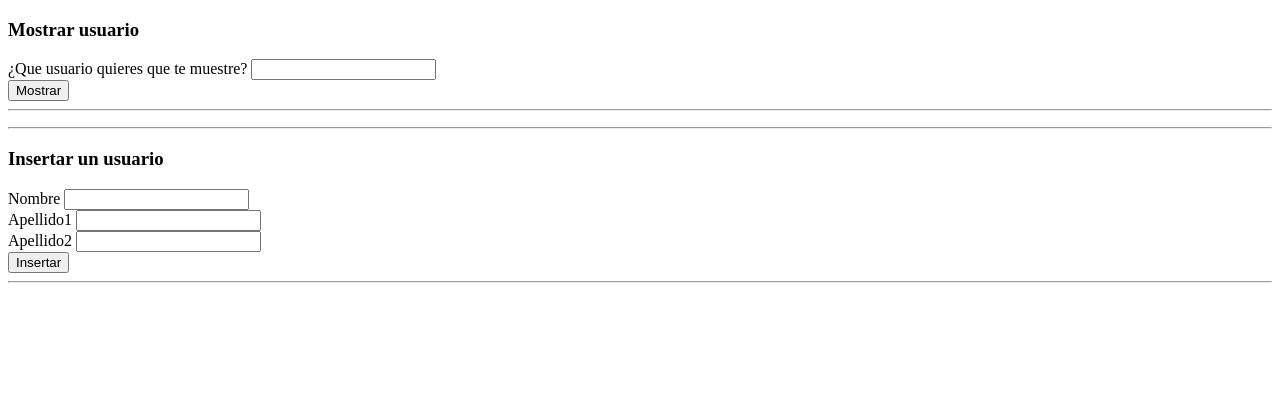
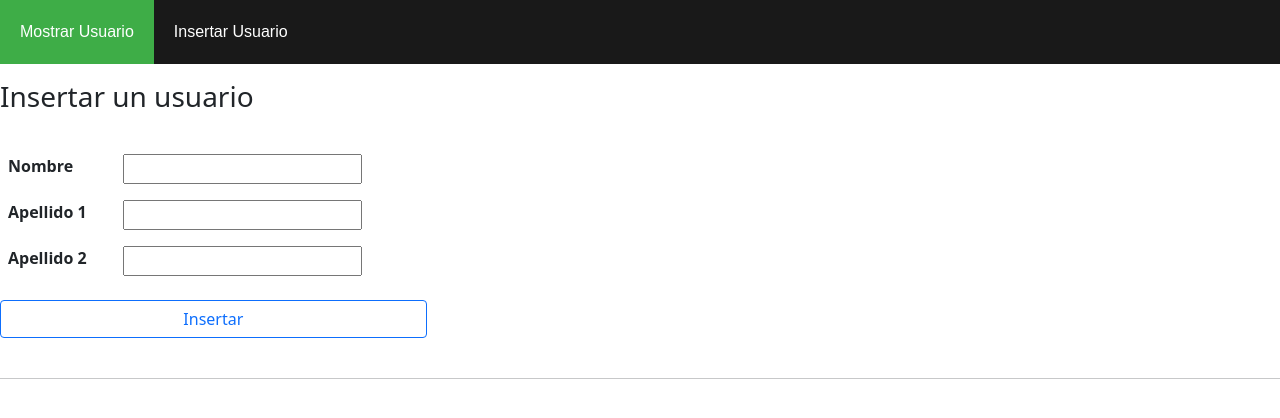
Before and after one commit to josehscodenotch/myAngularApp, an Angular app: page /insertar in a window 1280 px wide. Before the commit this address led to /. Shown: the top 418 px of the page. Built offline with nearby package versions, Linux system fonts and the light colour scheme.

Commit message:
Añadido Menu, Tablas y Bootstrap

```diff
--- a/src/app/app-routing.module.ts
+++ b/src/app/app-routing.module.ts
@@ -1,7 +1,13 @@
 import { NgModule } from '@angular/core';
 import { Routes, RouterModule } from '@angular/router';
+import { InsertarUsuarioComponent } from './pages/insertar-usuario/insertar-usuario.component';
+import { MostrarUsuarioComponent } from './pages/mostrar-usuario/mostrar-usuario.component';
 
-const routes: Routes = [];
+const routes: Routes = [
+  {path: "", redirectTo: "/mostrar", pathMatch:"full"},
+  {path: "insertar", component:InsertarUsuarioComponent},
+  {path: "mostrar" , component:MostrarUsuarioComponent}
+];
 
 @NgModule({
   imports: [RouterModule.forRoot(routes)],
--- a/src/app/app.component.html
+++ b/src/app/app.component.html
@@ -1,4 +1,2 @@
-<app-mostrar-usuario></app-mostrar-usuario>
-<app-insertar-usuario></app-insertar-usuario>
-<!---
-<router-outlet></router-outlet>-->
+<app-menu></app-menu>
+<router-outlet></router-outlet>
--- a/src/app/app.module.ts
+++ b/src/app/app.module.ts
@@ -6,12 +6,14 @@ import { AppComponent } from './app.component';
 import { InsertarUsuarioComponent } from './pages/insertar-usuario/insertar-usuario.component';
 import { MostrarUsuarioComponent } from './pages/mostrar-usuario/mostrar-usuario.component';
 import { HttpClientModule } from '@angular/common/http';
+import { MenuComponent } from './pages/menu/menu.component';
 
 @NgModule({
   declarations: [
     AppComponent,
     InsertarUsuarioComponent,
-    MostrarUsuarioComponent
+    MostrarUsuarioComponent,
+    MenuComponent
   ],
   imports: [
     BrowserModule,
--- a/src/app/pages/insertar-usuario/insertar-usuario.component.css
+++ b/src/app/pages/insertar-usuario/insertar-usuario.component.css
@@ -0,0 +1,4 @@
+.contenido
+{
+    padding-top: 80px;
+}
--- a/src/app/pages/insertar-usuario/insertar-usuario.component.html
+++ b/src/app/pages/insertar-usuario/insertar-usuario.component.html
@@ -1,11 +1,37 @@
-<h3> Insertar un usuario</h3>
-Nombre <input #userName><br>
-Apellido1 <input #userApp1><br>
-Apellido2 <input #userApp2><br>
-<button type="button" (click) = "insertarUsuario(userName.value, userApp1.value, userApp2.value)">Insertar</button><br>
+<div class = "contenido">
+<h3> Insertar un usuario</h3><br>
+
+
+<!--<button type="button" class="btn btn-outline-primary" (click) = "insertarUsuario(userName.value, userApp1.value, userApp2.value)">Insertar</button><br>
+-->
+
+<div class="col-md-4">
+<table class="table table-borderless">
+    <tbody>
+      <tr>
+        <th scope="row">Nombre</th>
+        <td><input #userName></td>
+      </tr>
+      <tr>
+        <th scope="row">Apellido 1</th>
+        <td><input #userApp1></td>
+      <tr>
+        <th scope="row">Apellido 2</th>
+        <td><input #userApp2></td>
+      </tr>
+    </tbody>
+  </table>
+  <div class="d-grid gap-2">
+    <button type="button" class="btn btn-outline-primary"
+                (click) = "insertarUsuario(userName.value, userApp1.value, userApp2.value)">Insertar</button>
+    </div>
+</div>
+<br>
+
 <hr>
 
 <!--<h3> Borrar un usuario</h3>
 Id <input #idUser><br>
 <button type="button" (click) = "eliminarUsuario(idUser.value)">Borrar</button><br>
 <hr>-->
+</div>
--- /dev/null
+++ b/src/app/pages/menu/menu.component.css
@@ -0,0 +1,54 @@
+/*Eliminamos los margenes y paddings que agrega el navegador por defecto*/
+* {
+    padding: 0;
+    margin: 0;
+  }
+
+  /*Agregamos margenes inferiores a los parrafos*/
+  p {
+    margin-bottom: 20px;
+  }
+
+  header {
+    background: rgba(0,0,0,0.9);
+    width: 100%;
+    position: fixed;
+    z-index: 100;
+  }
+
+  nav {
+    float: left; /* Desplazamos el nav hacia la izquierda */
+  }
+
+  nav ul {
+    list-style: none;
+    overflow: hidden; /* Limpiamos errores de float */
+  }
+
+  nav ul li {
+    float: left;
+    font-family: Arial, sans-serif;
+    font-size: 16px;
+  }
+
+  nav ul li a
+  {
+    display: block; /* Convertimos los elementos a en elementos bloque para manipular el padding */
+    padding: 20px;
+    color: #fff;
+    text-decoration: none;
+  }
+
+  nav ul li:hover {
+    background: #3ead47;
+  }
+
+.contenido {
+  padding-top: 80px;
+}
+
+wrapper {
+    width: 80%;
+    margin: auto;
+    overflow:hidden;
+  }
--- /dev/null
+++ b/src/app/pages/menu/menu.component.html
@@ -0,0 +1,10 @@
+<body>
+    <header>
+        <nav>
+            <ul>
+                <li><a routerLink="mostrar">Mostrar Usuario</a></li>
+                <li><a routerLink="insertar">Insertar Usuario</a></li>
+            </ul>
+        </nav>
+    </header>
+</body>
--- /dev/null
+++ b/src/app/pages/menu/menu.component.ts
@@ -0,0 +1,15 @@
+import { Component, OnInit } from '@angular/core';
+
+@Component({
+  selector: 'app-menu',
+  templateUrl: './menu.component.html',
+  styleUrls: ['./menu.component.css']
+})
+export class MenuComponent implements OnInit {
+
+  constructor() { }
+
+  ngOnInit(): void {
+  }
+
+}
--- a/src/app/pages/mostrar-usuario/mostrar-usuario.component.css
+++ b/src/app/pages/mostrar-usuario/mostrar-usuario.component.css
@@ -0,0 +1,4 @@
+.contenido
+{
+    padding-top: 80px;
+}
--- a/src/app/pages/mostrar-usuario/mostrar-usuario.component.html
+++ b/src/app/pages/mostrar-usuario/mostrar-usuario.component.html
@@ -1,22 +1,57 @@
+<div class = "contenido">
 <h3> Mostrar usuario</h3>
-¿Que usuario quieres que te muestre? <input #userId><br>
-<button type="button" (click) = "mostrarUsuario(userId.value)">Mostrar</button><br>
+
+<form>
+    <label>¿Que usuario quieres que te muestre? </label> &nbsp;
+    <input type="text"  #userId>&nbsp;
+      <button type="button" class="btn btn-outline-primary" (click) = "mostrarUsuario(userId.value)">Mostrar</button>
+</form>
 <hr>
-<div *ngIf="usuario!=null;">
-<b>Id:</b> {{usuario.id}} <br>
-<b>Nombre:</b>{{usuario.nombre}} <br>
-<b>Apellido1:</b>{{usuario.apellido1}} <br>
-<b>Apellido2:</b>{{usuario.apellido2}} <br>
+<div *ngIf="usuario!=null" class="col-md-3">
+<table class="table table-bordered">
+    <tbody>
+      <tr>
+        <th scope="row">Id</th>
+        <td>{{usuario.id}}</td>
+      </tr>
+      <tr>
+        <th scope="row">Nombre</th>
+        <td>{{usuario.nombre}}</td>
+      </tr>
+      <tr>
+        <th scope="row">Apellido 1</th>
+        <td>{{usuario.apellido1}}</td>
+      </tr>
+      <tr>
+        <th scope="row">Apellido 2</th>
+        <td>{{usuario.apellido2}}</td>
+      </tr>
+    </tbody>
+  </table>
 </div>
-
 <div *ngIf="noExiste">
     El usuario con id {{idBuscado}} no existe.
 </div>
 
-<ul>
-    <li *ngFor="let user of apiService.usuarios">
-        <b>{{user.id}} - Nombre:</b> {{user.nombre}} - <b>Apellido1:</b> {{user.apellido1}} - <b>Apellido2:</b> {{user.apellido2}}
-    </li>
-</ul>
-
+<div *ngIf="apiService.usuarios!=null" class="col-md-4">
+<table class="table table-striped">
+    <thead>
+      <tr>
+        <th scope="col">#</th>
+        <th scope="col">Nombre</th>
+        <th scope="col">Apellido 1</th>
+        <th scope="col">Apellido 2</th>
+      </tr>
+    </thead>
+    <tbody>
+      <tr *ngFor="let user of apiService.usuarios">
+        <th scope="row">{{user.id}}</th>
+        <td>{{user.nombre}}</td>
+        <td>{{user.apellido1}}</td>
+        <td>{{user.apellido2}}</td>
+      </tr>
+    </tbody>
+  </table>
+</div>
 <hr>
+</div>
--- a/src/index.html
+++ b/src/index.html
@@ -6,6 +6,8 @@
   <base href="/">
   <meta name="viewport" content="width=device-width, initial-scale=1">
   <link rel="icon" type="image/x-icon" href="favicon.ico">
+  <link href="https://cdn.jsdelivr.net/npm/bootstrap@5.0.0-beta2/dist/css/bootstrap.min.css" rel="stylesheet" integrity="sha384-BmbxuPwQa2lc/FVzBcNJ7UAyJxM6wuqIj61tLrc4wSX0szH/Ev+nYRRuWlolflfl" crossorigin="anonymous">
+
 </head>
 <body>
   <app-root></app-root>
```
Also changed, not shown: 1 other file (tests, documents, lock files or other folders).
